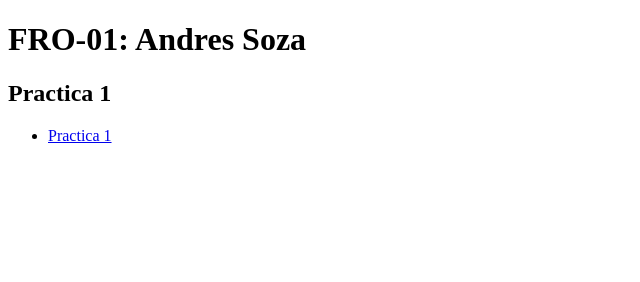
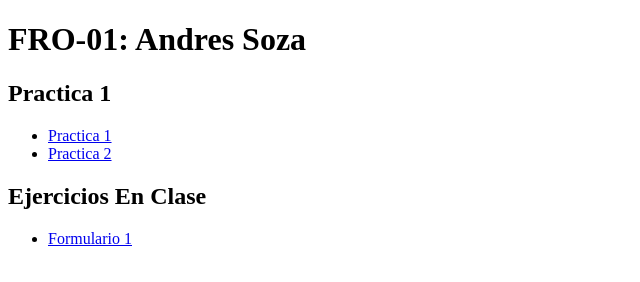
Before and after one commit to usoza0497/fro-01, a plain HTML site: page index.html in a window 1280 px wide. Shown: the whole page, without its empty margins (0-640 px from the left). Drawn offline with Linux system fonts and the light colour scheme.

Commit message:
Practica 2 añadida
Se añade la practica 2 "Saturno"

```diff
--- a/index.html
+++ b/index.html
@@ -20,8 +20,19 @@
                     <li>
                         <a href="practica1/ejercicio1.html">Practica 1</a>
                     </li>
+                    <li>
+                        <a href="practica2/saturno.html">Practica 2</a>
+                    </li>
                 </ul>
             </nav>
+        </section>
+        <section>
+            <h2>Ejercicios En Clase</h2>
+            <ul>
+                <li>
+                    <a href="formularios/formularios.html">Formulario 1</a>
+                </li>
+            </ul>
         </section>
     </main>
 
--- /dev/null
+++ b/practica2/saturno.css
@@ -0,0 +1,32 @@
+body {
+    width: 1024px;
+    margin: 0 auto;
+    font-size: 18px;
+    background-color: #ecf0f1;
+    font-family: Tahoma;
+}
+p {
+    text-align: justify;
+    line-height: 35px;
+}
+h1 {
+    font-size: 28px;
+    color: #d35400;
+}
+h2 {
+    font-size: 22px;
+    color: #e67e22;
+}
+span {
+    color: #3498db;
+    text-decoration: underline;
+}
+nav {
+    background-color: #2c3e50;
+    padding: 15px;
+}
+a {
+    color: #f1c40f;
+    margin: 75px;
+    text-decoration: none;
+}
```
Also changed, not shown: practica2/saturno.html (added, +23 -0 lines).
